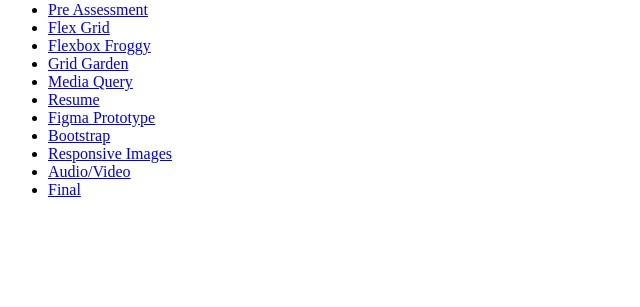
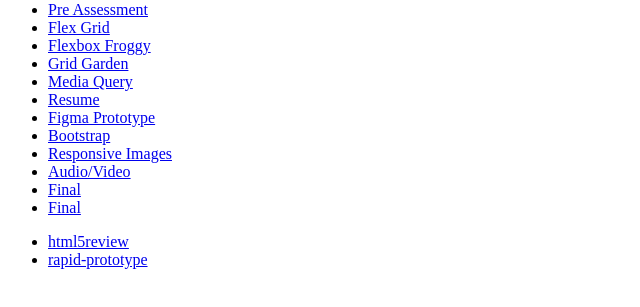
Before and after one commit to LadyBrittany42/ifsc-3342, a plain HTML site: page index.html in a window 1280 px wide. Shown: the part 79-386 px from the top of the page, without its empty margins (0-640 px from the left). Drawn offline with Linux system fonts and the light colour scheme.

Commit message:
close out

```diff
--- a/index.html
+++ b/index.html
@@ -25,6 +25,12 @@
           <li><a href="responsiveimages/index.html">Responsive Images</a></li>
           <li><a href="audio-video/index.html">Audio/Video</a></li>
           <li><a href="final/about.html">Final</a></li>
+          <li><a href="final/index.html">Final</a></li>
+          </ul>
+          <ul>
+            <li><a href="html5review/index.html">html5review</a></li>
+            <li><a href="rapid-prototype/index.html">rapid-prototype</a></li>
+          </ul>
 
       </ul>
   </nav>
```
